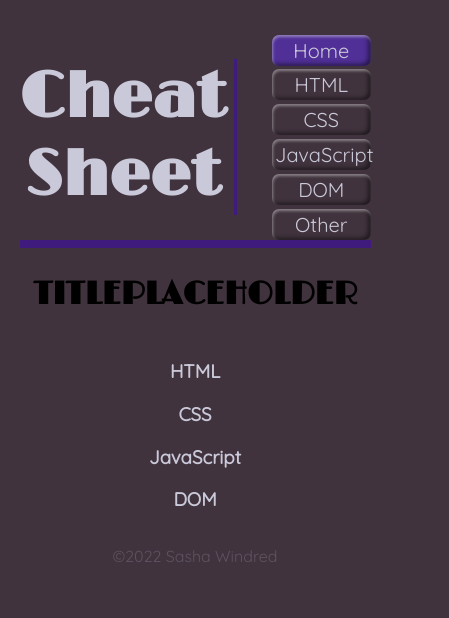
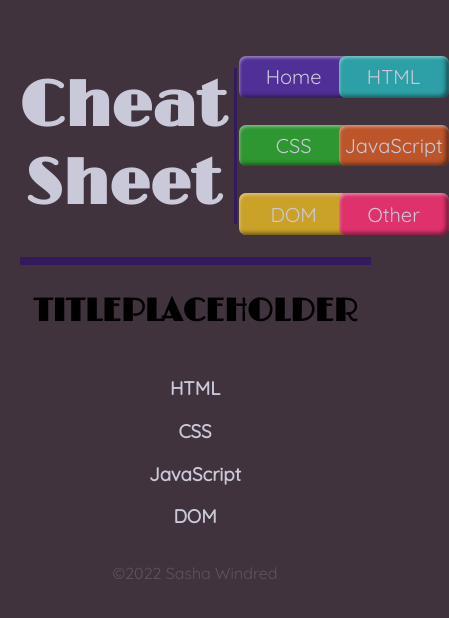
Before and after one commit to SashaisaFish/cheat-sheet, a website: page index.html in a window 390 px wide. Shown: the whole page, 449 px wide, since content can reach past the window. Drawn offline with nearby package versions, Linux system fonts and the light colour scheme.

Commit message:
styling, media queries

```diff
--- a/index.html
+++ b/index.html
@@ -4,8 +4,8 @@
 		<meta charset="UTF-8" />
 		<meta http-equiv="X-UA-Compatible" content="IE=edge" />
 		<meta name="viewport" content="width=device-width, initial-scale=1.0" />
+		<link rel="stylesheet" href="../style.css" />
 		<link rel="stylesheet" href="index.css" />
-		<link rel="stylesheet" href="../style.css" />
 		<title>Sasha's Coding Cheatsheet</title>
 	</head>
 	<body>
@@ -16,18 +16,18 @@
 		<main>
 			<h2>TITLEPLACEHOLDER</h2>
 			<section id="headings-grid-container" class="grid-wrapper">
-				<a href="../2-html-page/html-page.html"
-					><h3 id="html-index-heading">HTML</h3></a
-				>
-				<a href="../3-css-page/css-page.html"
-					><h3 id="css-index-heading">CSS</h3></a
-				>
-				<a href="../4-javascript-page/javascript-page.html"
-					><h3 id="javascript-index-heading">JavaScript</h3></a
-				>
-				<a href="../5-dom-page/dom-page.html"
-					><h3 id="dom-index-heading">DOM</h3></a
-				>
+				<a href="../2-html-page/html-page.html">
+					<h3 id="html-index-heading">HTML</h3>
+				</a>
+				<a href="../3-css-page/css-page.html">
+					<h3 id="css-index-heading">CSS</h3>
+				</a>
+				<a href="../4-javascript-page/javascript-page.html">
+					<h3 id="javascript-index-heading">JavaScript</h3>
+				</a>
+				<a href="../5-dom-page/dom-page.html">
+					<h3 id="dom-index-heading">DOM</h3>
+				</a>
 			</section>
 		</main>
 		<footer></footer>
--- a/media-queries/desktop.css
+++ b/media-queries/desktop.css
@@ -0,0 +1,21 @@
+@media screen and (min-device-width: 1025px), screen and (min-width: 1025px) {
+	header {
+		grid-template-columns: min-content 2fr 3fr;
+	}
+	nav {
+		grid-column: 3;
+		display: flex;
+		flex-wrap: wrap;
+		justify-content: flex-end;
+		justify-content: space-evenly;
+	}
+	nav a {
+		/* flex-basis: max-content; */
+		/* width: max-content; */
+		box-sizing: border-box;
+		margin: 1vh 1vw;
+	}
+	h1 {
+		font-size: 4em;
+	}
+}
--- a/media-queries/phone.css
+++ b/media-queries/phone.css
@@ -1,15 +1,19 @@
-@import "../style.css";
+/* @import "../style.css"; */
 /* || LANDSCAPE */
-@media (orientation: landscape) {
-
-
-
+@media screen and (orientation: landscape) {
 }
 /* || PORTRAIT */
-@media (orientation: portrait) {
-nav{
-    column-gap: 0;
-    grid-template-columns: 1fr;
+@media screen and (orientation: portrait) {
+	header {
+		grid-template-columns: min-content 3fr;
+	}
+	nav {
+		max-height: 100%;
+		grid-column: 3;
+		display: grid;
+		align-content: center;
+		grid-template-columns: minmax(100px, 1fr);
+		grid-template-rows: repeat(6, 1fr);
 		grid-template-areas:
 			"i"
 			"h"
@@ -18,5 +22,17 @@ nav{
 			"d"
 			"o";
 	}
-
+	nav a {
+		box-sizing: border-box;
+		margin: 0.5vh 0;
+		/* height: 50px; */
+		display: flex;
+		place-content: center;
 	}
+	nav a p {
+		margin: 1vh 1vw;
+	}
+	h1 {
+		font-size: 3.5em;
+	}
+}
--- a/media-queries/tablet.css
+++ b/media-queries/tablet.css
@@ -1,12 +1,33 @@
 @import "../style.css";
 /* || LANDSCAPE */
 @media screen and (orientation: landscape) {
-
-
-
 }
 /* || PORTRAIT */
 @media screen and (orientation: portrait) {
-
-
+	header {
+		grid-template-columns: min-content 2fr 3fr;
+	}
+	nav {
+		height: 100%;
+		display: grid;
+		grid-column: 3;
+		place-self: center;
+		grid-template-columns: minmax(100px, 1fr) minmax(100px, 1fr);
+		grid-template-rows: 1fr 1fr 1fr;
+		align-items: center;
+		/* justify-content: space-between; */
+		grid-template-areas:
+			"i h"
+			"c j"
+			"d o";
+	}
+	nav a {
+		margin: 0.5vh 0.5vw;
+		text-align: center;
+		align-self: center;
+		padding: auto 0;
+	}
+	h1 {
+		font-size: 4em;
+	}
 }
--- a/package.json
+++ b/package.json
@@ -26,5 +26,8 @@
 	"license": "ISC",
 	"devDependencies": {
 		"jest": "^29.2.2"
+	},
+	"dependencies": {
+		"express": "^4.18.2"
 	}
 }
--- a/script.js
+++ b/script.js
@@ -42,40 +42,40 @@ function makeNavBar() {
 	const otherLink = document.createElement("a");
 
 	// set attributes
-	setLinkAttributes(indexLink, "index-nav", "../index.html", "Home");
+	setLinkAttributes(indexLink, "index-nav", "../index.html", "<p>Home</p>");
 	setLinkAttributes(
 		htmlLink,
 		"html-nav",
 		"../2-html-page/html-page.html",
-		"HTML"
+		"<p>HTML</p>"
 	);
 	setLinkAttributes(
 		cssLink,
 		"css-nav",
 		"../3-css-page/css-page.html",
-		"CSS"
+		"<p>CSS</p>"
 	);
 	setLinkAttributes(
 		jsLink,
 		"js-nav",
 		"../4-javascript-page/javascript-page.html",
-		"JavaScript"
+		"<p>JavaScript</p>"
 	);
 	setLinkAttributes(
 		domLink,
 		"dom-nav",
 		"../5-dom-page/dom-page.html",
-		"DOM"
+		"<p>DOM</p>"
 	);
 	setLinkAttributes(
 		otherLink,
 		"other-nav",
 		"../6-other-page/other-page.html",
-		"Other"
+		"<p>Other</p>"
 	);
 
 	// append <a> elements to <nav> element
-	nav.append(indexLink, htmlLink, cssLink, jsLink, domLink, otherLink)
+	nav.append(indexLink, htmlLink, cssLink, jsLink, domLink, otherLink);
 
 	// // append <a> elements to <li> elements
 	// indexText.append(indexLink);
@@ -114,7 +114,7 @@ makeFooter();
  * @param  {string} text
  */
 function setLinkAttributes(element, elementId, hrefLink, text) {
-	element.id = elementId
+	element.id = elementId;
 	element.href = hrefLink;
-	element.innerText = text;
+	element.innerHTML = text;
 }
--- a/style.css
+++ b/style.css
@@ -1,99 +1,93 @@
 /* || IMPORTS */
 @import url("https://fonts.googleapis.com/css?family=Limelight&display=swap");
 @import url("https://fonts.googleapis.com/css?family=Quicksand&display=swap");
-@import "./media-queries/phone.css" (max-width: 480px);
-@import "./media-queries/tablet.css" (min-width: 481px) and (max-width: 1024px);
-@import "./media-queries/desktop.css" (min-width: 1025px);
+@import "./media-queries/phone.css" screen and (max-device-width: 480px),
+	screen and (max-width: 480px);
+@import "./media-queries/tablet.css" screen and (min-device-width: 481px) and
+		(max-device-width: 1024px),
+	screen and (min-width: 481px) and (max-width: 1024px);
+@import "./media-queries/desktop.css" screen and (min-device-width: 1025px),
+	screen and (min-width: 1025px);
 
 /* || VARIABLES */
 :root {
-    --dark-grey: #40333D;
-    --mid-grey: #5E5363;
-    --light-grey: #918B9A;
-    --white-grey: #CAC9D9;
-    --indigo-border: #401b7e;
+	--dark-grey: #40333d;
+	--mid-grey: #5e5363;
+	--light-grey: #918b9a;
+	--white-grey: #cac9d9;
+	--indigo-border: #331a5d;
 	--indigo: #502f97;
-    --light-blue-border: #1d8694;
+	--light-blue-border: #1c656f;
 	--light-blue: #2ca0a6;
-    --dark-pink-border: #841f4e;
-    --dark-pink: #A62863;
-    --light-pink-border: #c71b54;
+	--green-border: #236b25;
+	--green: #2e9732;
+	--orange-border: #6d281e;
+	--orange: #bd552b;
+	--yellow-border: #86560d;
+	--yellow: #cba228;
+	--light-pink-border: #7f1a3c;
 	--light-pink: #df326c;
-    --orange-border: #a94426;
-    --orange: #bd552b;
-    --yellow-border: #c28c18;
-    --yellow: #cba228;
-    --button-shine: 1px 2px 3px rgba(255, 255, 255, 40%) inset, -3px -2px 4px rgba(0, 0, 0, 50%) inset;
+	--button-shine: 1px 2px 3px rgba(255, 255, 255, 40%) inset,
+		-3px -2px 4px rgba(0, 0, 0, 50%) inset;
 	--main-text: "Quicksand", Arial, Helvetica, sans-serif;
 	--header-text: "Limelight", Times, serif;
 }
 
 /* || PRIMARY ELEMENTS */
-html{
+html {
 	font-family: var(--main-text);
 }
-body{
+body {
+	max-width: 100%;
 	display: flex;
 	flex-direction: column;
 	margin: 0;
-    background-color: var(--dark-grey)
+	background-color: var(--dark-grey);
 }
-header{
+header {
+	max-width: 100%;
 	display: grid;
-    grid-template-columns: min-content 2fr 3fr;
 	text-align: center;
 	align-items: center;
 	margin: 4vh 5vw auto;
+	padding: 1vh 0;
 }
-nav{
-    grid-column: 3;
-    display: grid;
-    gap: 1vw;
-    /* grid-template-areas:
-    "i h"
-    "c j"
-    "d o"; */
-    /* place-content: center; */
-    /* place-self: center; */
+nav {
+	max-width: 100%;
 	font-size: 1.25em;
-    padding: 0;
-
 }
 
-footer{
+footer {
 	text-align: center;
 	color: var(--mid-grey);
 }
 
-
 /* || SECONDARY ELEMENTS */
-h1{
+h1 {
 	font-family: var(--header-text);
-    font-size: 4em;
 	padding: 0 2vw 0 0;
 	margin: 3vh auto;
-
 }
-h2{
+h2 {
 	font-family: var(--header-text);
 	font-size: 2em;
 }
 /* || a */
-a{
+a {
 	text-decoration: none;
 }
-a:link, a:visited {
+a:link,
+a:visited {
 	color: var(--white-grey);
 }
-a:hover, a:active {
+a:hover,
+a:active {
 	color: var(--white-grey);
 	text-shadow: 0 1px 3px var(--white-grey);
-
 }
 /* || li */
-li{
+li {
 	list-style: none;
-
 }
 
 /* || CLASSES */
@@ -103,31 +97,38 @@ li{
 /* || GRIDS */
 
 /* || OTHER */
-nav a{
+nav a {
+	box-sizing: border-box;
+	min-width: 110px;
 	border-radius: 7px;
-    padding: 3%;
 	box-shadow: var(--button-shine);
 }
-nav a:hover, a:active{
+nav a:hover,
+a:active {
 	box-shadow: 0 0 4px var(--white-grey), var(--button-shine);
 }
 
-#index-nav{
+#index-nav {
 	background-color: var(--indigo);
 	grid-area: i;
 }
-.html-nav{
+#html-nav {
+	background-color: var(--light-blue);
 	grid-area: h;
 }
-.css-nav{
+#css-nav {
+	background-color: var(--green);
 	grid-area: c;
 }
-.js-nav{
+#js-nav {
+	background-color: var(--orange);
 	grid-area: j;
 }
-.dom-nav{
+#dom-nav {
+	background-color: var(--yellow);
 	grid-area: d;
 }
-.other-nav{
+#other-nav {
+	background-color: var(--light-pink);
 	grid-area: o;
 }
```
Also changed, not shown: 2 other files. Lines whose indentation alone changed are shown as unchanged.
